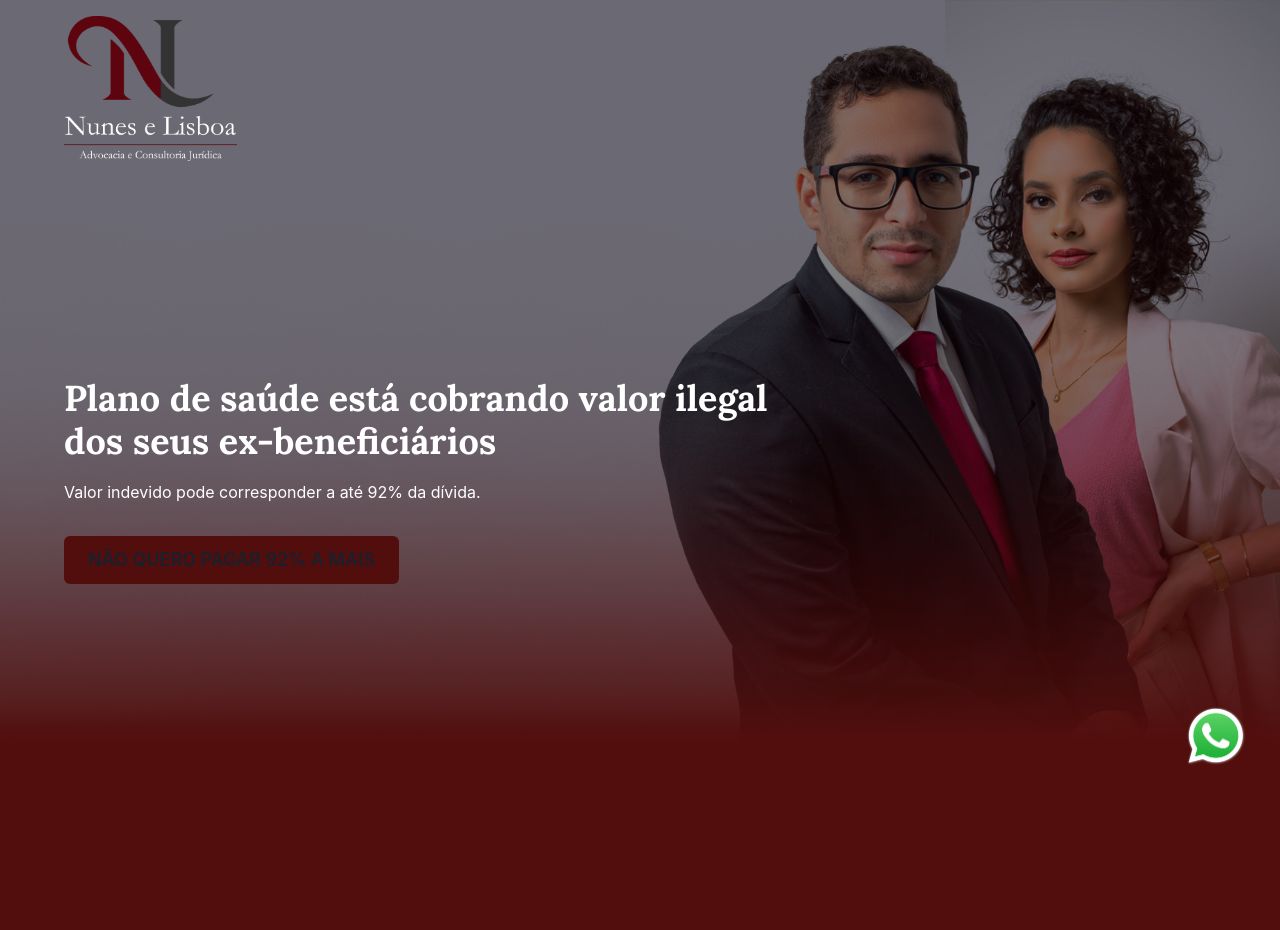
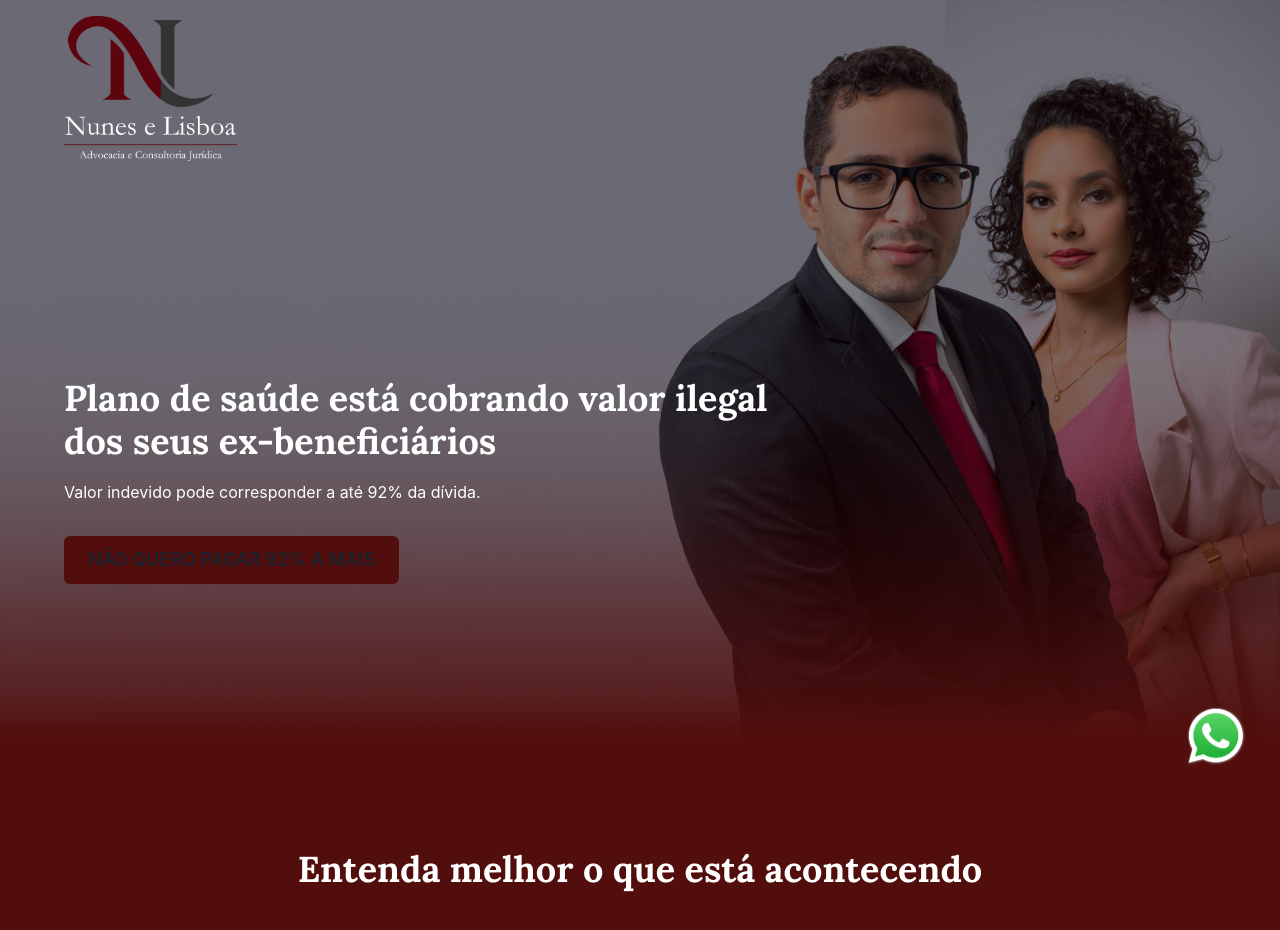
Before and after one commit to uthanhercules/nuneslisboa-landing-pages, a React (Create React App) app: page /aviso-previo-saude in a window 1280 px wide. Shown: the top 930 px of the page. Built offline with nearby package versions, Linux system fonts and the light colour scheme.

Commit message:
Problem details WIP

```diff
--- a/src/views/AvisoPrevioPlanoDeSaude/index.tsx
+++ b/src/views/AvisoPrevioPlanoDeSaude/index.tsx
@@ -18,7 +18,9 @@ const index = () => {
         </Text>
         <Button size='lg'>Não quero pagar 92% a mais</Button>
       </article>
-      <article className='more-details'></article>
+      <article className='more-details'>
+        <Heading as='h3'>Entenda melhor o que está acontecendo</Heading>
+      </article>
     </main>
   );
 };
--- a/src/views/AvisoPrevioPlanoDeSaude/style.scss
+++ b/src/views/AvisoPrevioPlanoDeSaude/style.scss
@@ -58,8 +58,14 @@
   }
 
   .more-details {
+    display: flex;
+    padding: rem(16px) 5vw;
     background-color: $nuneslisboa-red;
-    display: flex;
-    justify-content: center;
+
+    h3 {
+      margin: rem(32px) 0;
+      align-self: center;
+      color: #fff;
+    }
   }
 }
```
